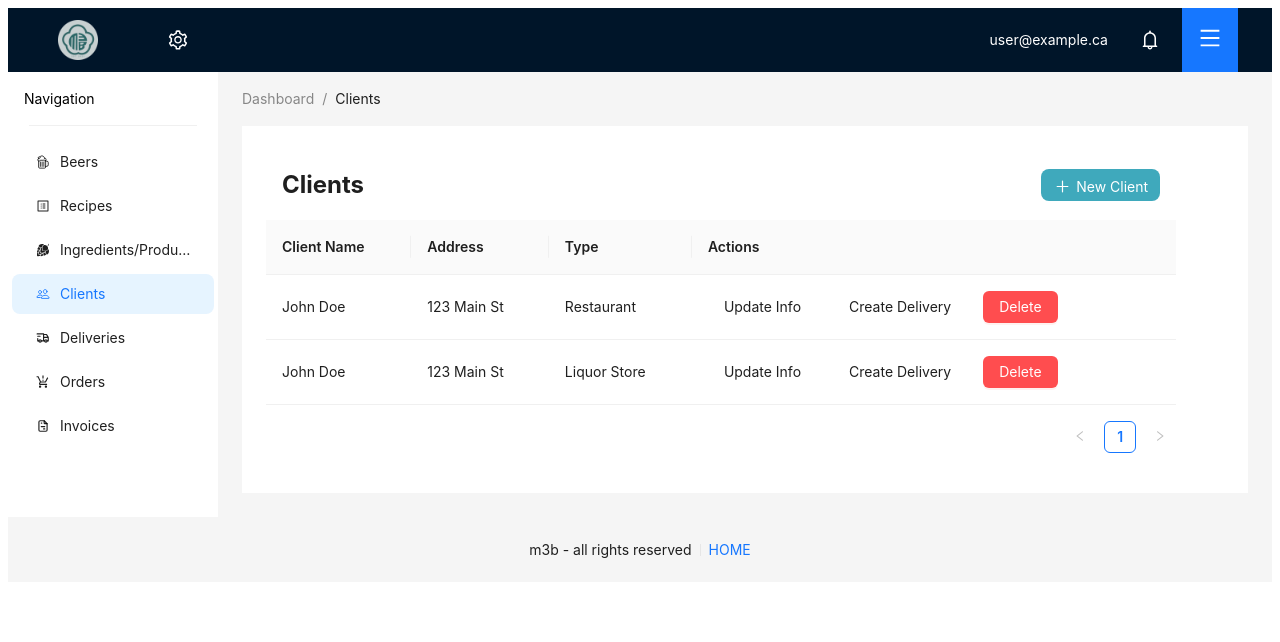
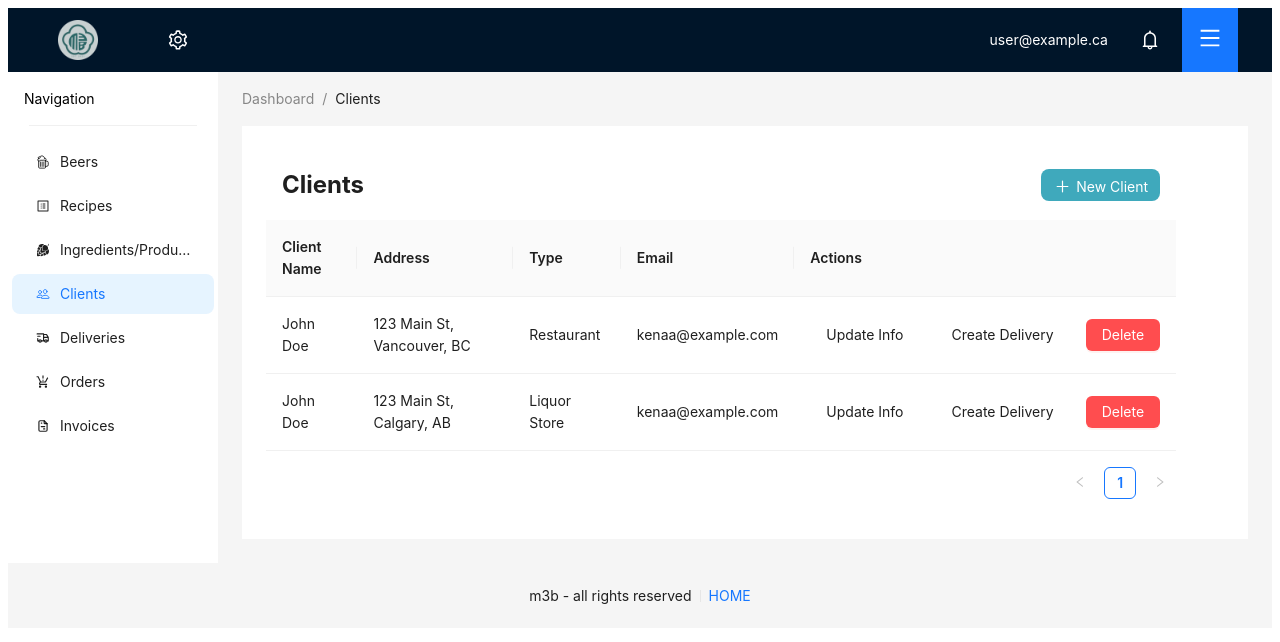
Before and after one commit to m3c-ode/m3b-mgtm-service, a Next.js app: page /dashboard/clients in a window 1280 px wide. Shown: the top 642 px of the page. Built offline with nearby package versions, Linux system fonts and the light colour scheme.

Commit message:
landing page

```diff
--- a/src/components/Tables/ClientsTable/ClientsTable.tsx
+++ b/src/components/Tables/ClientsTable/ClientsTable.tsx
@@ -48,6 +48,11 @@ const ClientsTable: React.FC<ClientsTableProps> = ({ data, isLoading, title }) =
             title: 'Type',
             dataIndex: 'type',
             key: 'type',
+        },
+        {
+            title: 'Email',
+            dataIndex: 'email',
+            key: 'email',
         },
         // {
         //     title: 'Brewed On',
--- a/src/pages/dashboard/clients/index.tsx
+++ b/src/pages/dashboard/clients/index.tsx
@@ -12,14 +12,18 @@ const clientData: ClientData[] = [
     {
         _id: '1',
         name: 'John Doe',
-        address: '123 Main St',
-        type: ClientTypeEnum.Restau
+        address: '123 Main St, Vancouver, BC',
+        type: ClientTypeEnum.Restau,
+        email: 'kenaa@example.com',
+
     },
     {
         _id: '2',
         name: 'John Doe',
-        address: '123 Main St',
-        type: ClientTypeEnum.LStore
+        address: '123 Main St, Calgary, AB',
+        type: ClientTypeEnum.LStore,
+        email: 'kenaa@example.com',
+
     },
 ];
 
--- a/src/pages/index.tsx
+++ b/src/pages/index.tsx
@@ -4,6 +4,7 @@ import clientPromise from '../../lib/mongodb';
 import utilStyles from '../styles/utils.module.css';
 import Image from 'next/image';
 import Link from 'next/link';
+import Script from 'next/script';
 
 const APP_NAME = 'm3b - management system';
 
@@ -36,21 +37,72 @@ export default function Home({
   isConnected,
 }: InferGetServerSidePropsType<typeof getServerSideProps>) {
   return (
-    <div className="container">
+    <>
+      {/* // <div className="container"> */}
       <Head>
         <title>{APP_NAME}</title>
         <link rel="icon" href="/images/logom3b.png" />
+        <link href="https://cdn.jsdelivr.net/npm/bootstrap@5.3.0-alpha1/dist/css/bootstrap.min.css" rel="stylesheet" integrity="sha384-GLhlTQ8iRABdZLl6O3oVMWSktQOp6b7In1Zl3/Jr59b6EGGoI1aFkw7cmDA6j6gD" crossOrigin="anonymous" />
+        <Script src="https://cdn.jsdelivr.net/npm/bootstrap@5.3.0-alpha1/dist/js/bootstrap.bundle.min.js" integrity="sha384-w76AqPfDkMBDXo30jS1Sgez6pr3x5MlQ1ZAGC+nuZB+EYdgRZgiwxhTBTkF7CXvN" crossOrigin="anonymous" />
       </Head>
+      <nav className="navbar navbar-expand-lg navbar-dark bg-dark bg-gradient bg-opacity">
+        <div className="container">
+          <a className="navbar-brand" href="#!">m3.code portfolio</a>
+          <button className="navbar-toggler" type="button" data-bs-toggle="collapse" data-bs-target="#navbarSupportedContent" aria-controls="navbarSupportedContent" aria-expanded="false" aria-label="Toggle navigation"><span className="navbar-toggler-icon"></span></button>
+          {/* <div className="collapse navbar-collapse" id="navbarSupportedContent">
+            <ul className="navbar-nav ms-auto mb-2 mb-lg-0">
+              <li className="nav-item"><a className="nav-link active" aria-current="page" href="#!">Home</a></li>
+              <li className="nav-item"><a className="nav-link" href="#!">About</a></li>
+              <li className="nav-item"><a className="nav-link" href="#!">Contact</a></li>
+            </ul>
+          </div> */}
+        </div>
+      </nav>
+      <header className="py-5 bg-image-fluid" style={{
+        backgroundImage: `url('https://source.unsplash.com/sdkzmwHHqU0')`,
+        backgroundSize: 'cover'
 
-      <Image
+      }}>
+        <div className="text-center my-5">
+          <img className="img-fluid rounded-circle mb-4" src="/images/logom3b.png" alt="logo" width={144} height={144} />
+          <h1 className="text-white fs-3 fw-bolder">m3b - management service</h1>
+          <p className="text-white-50 mb-0">A portfolio application</p>
+        </div>
+      </header>
+
+      {/* <Image
         src={'/images/logom3b.png'}
         alt='logo'
         width={144}
         height={144}
         priority
         style={{ marginTop: '2rem' }}
-      />
-      <h1 className={utilStyles.heading2Xl}>{APP_NAME}</h1>
+      /> */}
+      <section className="py-5">
+        <div className="container my-5">
+          <div className="row justify-content-center">
+            <div className="col-lg-7">
+              <h2 className='blue'>Welcome to m3.beer management system!</h2>
+              <p className="lead py-2">This app is a personal project currently part of my portfolio. It's a CRUD app using the NextJS Meta framework connected to a MongoDB Database. It's still under progress, as many features could be added.</p>
+              <p className="mb-2">Using this platform, you'll be able to:</p>
+              <ul>
+                <li>Create and manage your products</li>
+                <li>Check and manage your inventory</li>
+                <li>Create and manage your recipes</li>
+              </ul>
+              <p className="mb-2">Potential features:</p>
+              <ul>
+                <li>Client base management</li>
+                <li>Delivery management</li>
+                <li>Admin and Company access</li>
+                <li>Orders and Invoices management</li>
+                <li>Personalized shopping page for clients</li>
+              </ul>
+            </div>
+          </div>
+        </div>
+      </section>
+      {/* <h1 className={utilStyles.heading2Xl}>{APP_NAME}</h1>
 
 
       <section className={utilStyles.headingMd}>
@@ -70,32 +122,57 @@ export default function Home({
           <li>Orders and Invoices management</li>
           <li>Personalized shopping page for clients</li>
         </ul>
+      </section> */}
+      {/* <!-- Content section--> */}
+      <section className="py-4 bg-dark text-light text-center bg-gradient" /* style={{ "--bs-bg-opacity": .8 }} */>
+        <div className="container my-4">
+          <div className="row justify-content-center">
+            <div className="col-lg-6">
+              <div className="accessButton mb-4">
+                <Link className='btn btn-lg btn-outline-light' href={'/dashboard/beers'}>Access your Dashboard</Link>
+              </div>
+              {/* <p className="lead">The background images used in this template are sourced from Unsplash and are open
+                source and free to use.</p> */}
+              {isConnected ? (
+                <p className="mb-0">You are connected to MongoDB</p>
+              ) : (
+                <p className="mb-0">You are NOT connected to MongoDB. Please contact me for troubleshooting.
+                </p>
+              )}
+            </div>
+          </div>
+        </div>
       </section>
-
+      {/*
       {isConnected ? (
         <h2 className="description">You are connected to MongoDB</h2>
       ) : (
         <h2 className="description">
-          You are NOT connected to MongoDB. Check the <code>README.md</code>{' '}
-          for instructions.
+          You are NOT connected to MongoDB. Please contact me for troubleshooting.
         </h2>
-      )}
+      )} */}
 
       {/* TODO: add login process */}
-      <div className="accessButton">
-        <Link href={'/dashboard/beers'}>Access your Dashboard</Link>
-      </div>
+      {/* <div className="accessButton">
+        <Link className='btn btn-lg btn-outline-dark' href={'/dashboard/beers'}>Access your Dashboard</Link>
+      </div> */}
 
-      <footer>
+      <footer className="py-4 bg-lkght">
+        <div className="container">
+          <div className='text-center'>
+
             <a
               href="https://vercel.com?utm_source=create-next-app&utm_medium=default-template&utm_campaign=create-next-app"
               target="_blank"
               rel="noopener noreferrer"
             >
               Powered by{' '}
-          <img src="/vercel.svg" alt="Vercel Logo" className="logo" />
+              <img src="/vercel.svg" alt="Vercel Logo" className="logo" width={80} />
             </a>
+          </div>
+        </div>
       </footer>
-    </div>
+      {/* // </div> */}
+    </>
   );
 }
--- a/src/styles/global.css
+++ b/src/styles/global.css
@@ -12,15 +12,16 @@ body {
     box-sizing: border-box;
 }
 
-.container {
+/* .container {
     min-height: 100vh;
     padding: 0 0.5rem;
     display: flex;
     flex-direction: column;
     justify-content: center;
     align-items: center;
-}
+} */
 
+/*
 main {
     padding: 5rem 0;
     flex: 1;
@@ -245,4 +246,13 @@ footer a {
         width: 100%;
         flex-direction: column;
     }
+} */
+
+a {
+    color: #0070f3;
+    text-decoration: none;
 }
+
+a:hover {
+    text-decoration: underline;
+}
--- a/src/types/clients.ts
+++ b/src/types/clients.ts
@@ -10,6 +10,7 @@ export type ClientData = {
     _id: string | ObjectId;
     name: string;
     address: string;
+    email: string;
     type: ClientTypeEnum;
 };
 
```
Also changed, not shown: src/components/Tables/styles.module.scss (+8 -0 lines). Lines whose indentation alone changed are shown as unchanged.
